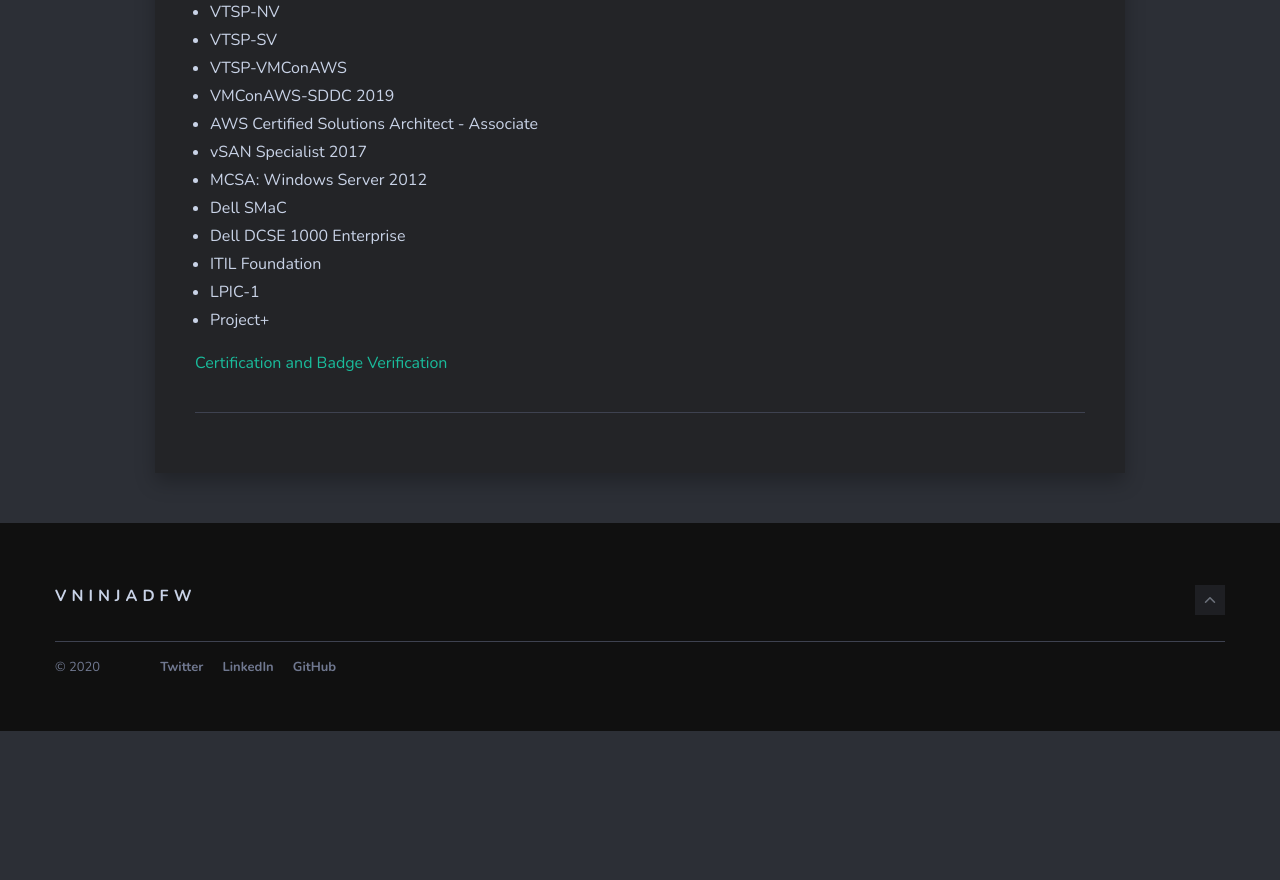
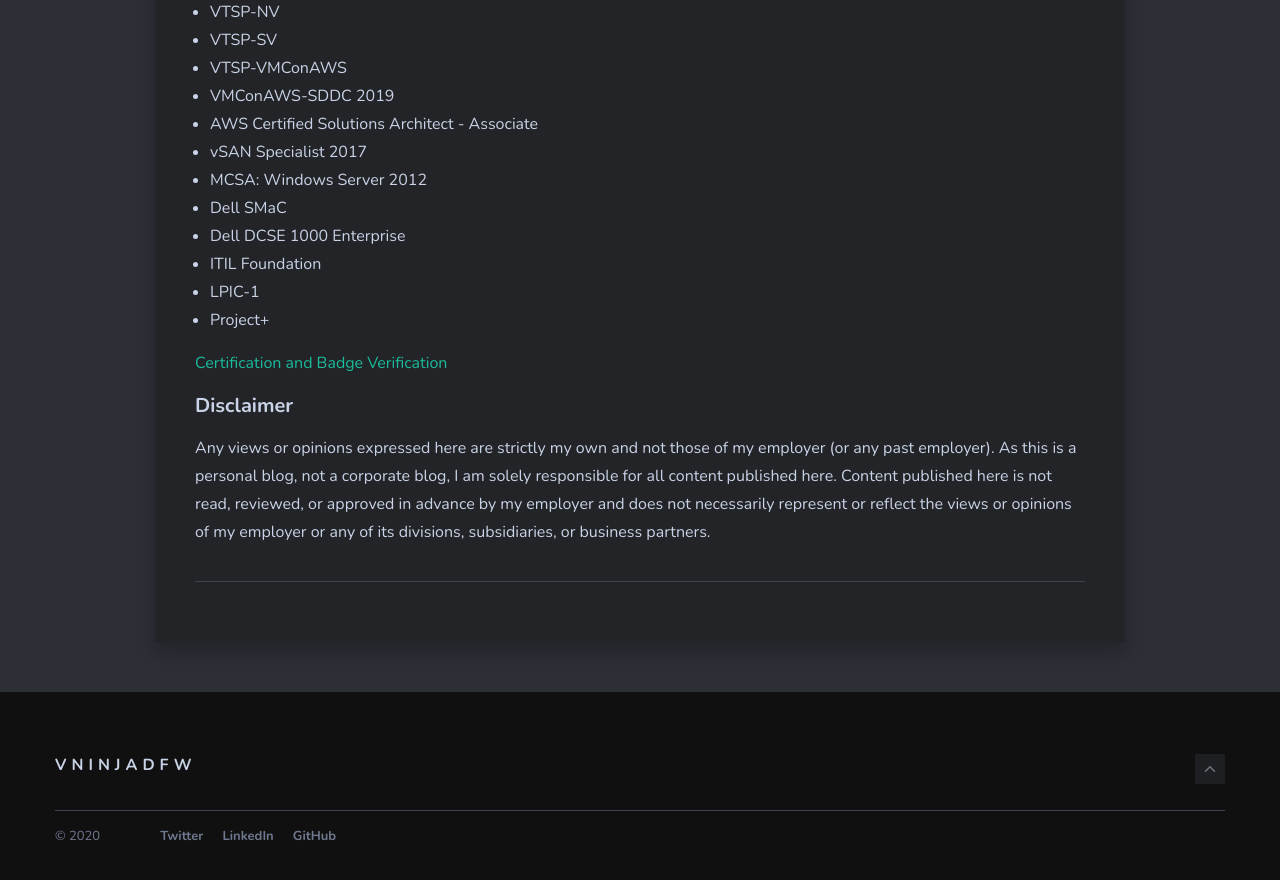
Before and after one commit to vNinjaDFW/vNinjaDFW.github.io, a Jekyll site: the page built from _pages/about.md, in a window 1280 px wide and 900 px high, scrolled down 593 px. Shown: the top 880 px of the window. Built offline with Jekyll 4.4.1, drawn with Linux system fonts in a browser that asks for light colours; nearby versions of some CDN libraries; before the commit the page ends 1324 px from its top, so only the background shows below that.

Commit message:
Add files via upload

```diff
--- a/_pages/about.md
+++ b/_pages/about.md
@@ -28,3 +28,7 @@
 [Certification and Badge Verification][your-acclaim]
 
 [your-acclaim]: https://www.youracclaim.com/users/vninjadfw/badges?sort=-state_updated_at&page=1
+
+<h4>Disclaimer</h4>
+
+Any views or opinions expressed here are strictly my own and not those of my employer (or any past employer). As this is a personal blog, not a corporate blog, I am solely responsible for all content published here. Content published here is not read, reviewed, or approved in advance by my employer and does not necessarily represent or reflect the views or opinions of my employer or any of its divisions, subsidiaries, or business partners.
```
